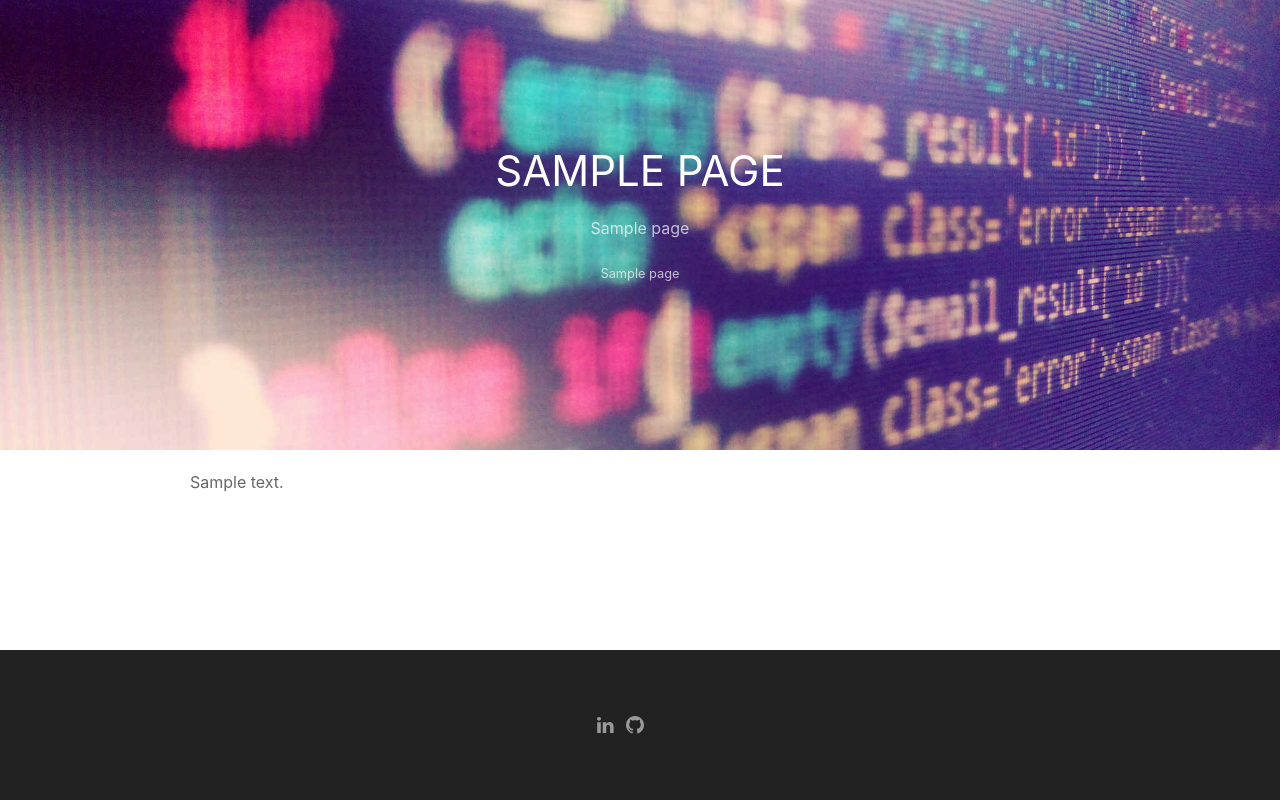
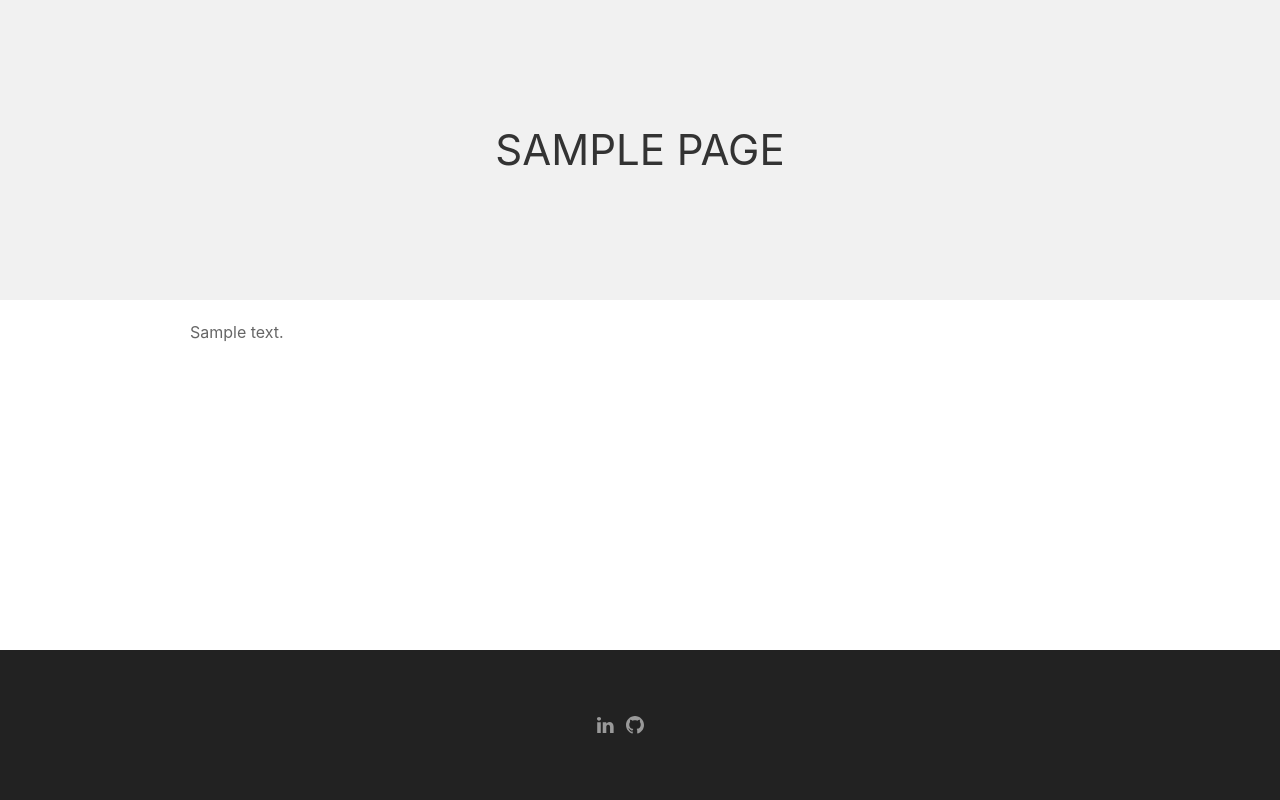
Before and after one commit to axper/homepage, a Django app: template blog/templates/blog/resume_page.html in a window 1280 px wide. Run offline with Django 3.2, Linux system fonts and the light colour scheme; the template is opened without the code that fills it: most values are stand-ins (such as "Sample title", 1, 10 or a date in 2020); some libraries are stand-ins or nearby versions.

Commit message:
Reworked site header, simplified with single color

```diff
--- a/blog/static/css/main.css
+++ b/blog/static/css/main.css
@@ -8,6 +8,10 @@ body {
     min-height: 100vh;
 }
 
+.header {
+    background-color: #f1f1f1;
+}
+
 .content {
     flex: 1;
 }
--- a/homepage/templates/base_formatted.html
+++ b/homepage/templates/base_formatted.html
@@ -8,15 +8,10 @@
 
         <div class="content">
 
-            <div class="uk-height-large uk-background-cover uk-light uk-flex" data-uk-parallax="bgy: -200"
-                 style="background-image: url('{% static 'blog/abstract-code.jpg' %}');">
+            <div class="uk-height-medium uk-background-cover uk-flex header">
                 <div class="uk-width-auto uk-text-center uk-margin-auto uk-margin-auto-vertical">
                     <h1 class="uk-heading-primary uk-text-uppercase uk-width-auto uk-text-center uk-margin-auto uk-margin-auto-vertical">
-                        {% block heading %}{% endblock heading %}</h1>
-                    <p>{% block sub_heading %}{% endblock sub_heading %}</p>
-                    <p>
-                        <small>{% block sub_sub_heading %}{% endblock sub_sub_heading %}</small>
-                    </p>
+                        {% block title %}{% endblock title %}</h1>
                 </div>
             </div>
 
```
